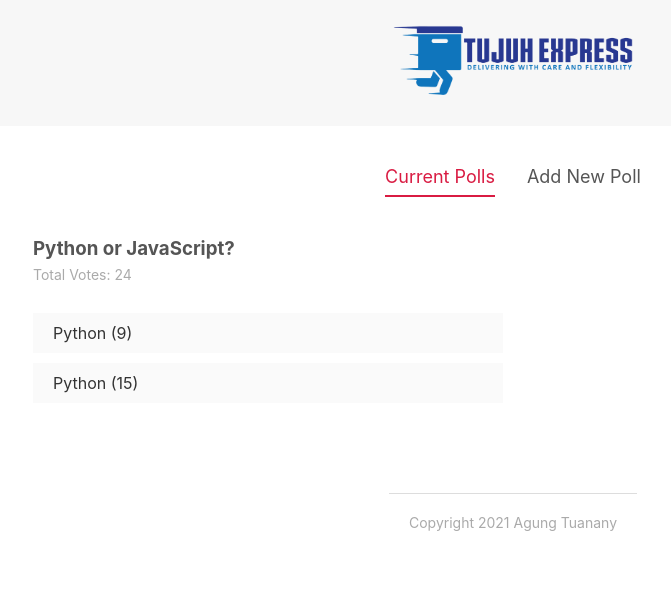
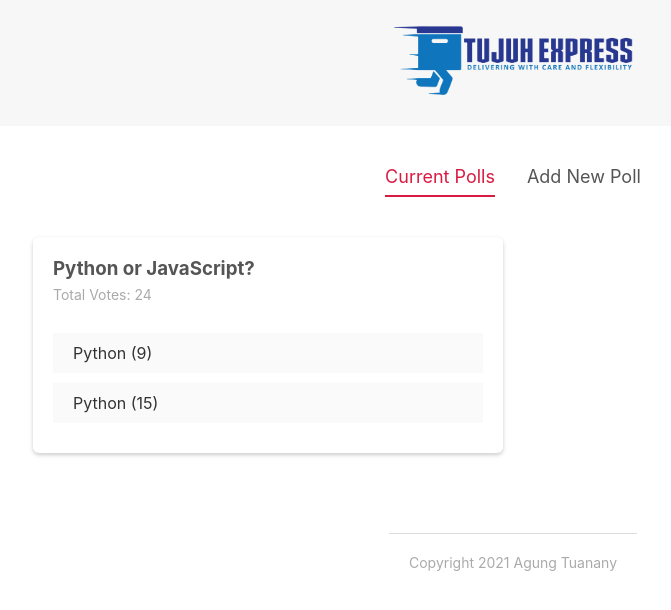
Before and after one commit to agungTuanany/svelte-netninja, a Svelte app: page / in a window 1280 px wide. Shown: the top 610 px of the page, without its empty margins (127-798 px from the left). Built offline with nearby package versions, Linux system fonts and the light colour scheme.

Commit message:
feature(ninjapolls): create carts-component

```diff
--- a/src/components/polls/PollDetails.svelte
+++ b/src/components/polls/PollDetails.svelte
@@ -1,4 +1,5 @@
 <script>
+    import Cart from "../shared/Cart.svelte";
     export let poll;
 
     // reactive values
@@ -6,6 +7,7 @@
 </script>
 
 
+<Cart >
     <div class="poll">
         <h3> { poll.question } </h3>
         <p>Total Votes: { totalVotes }</p>
@@ -18,6 +20,7 @@
             <span>{ poll.answerA } ({ poll.votesB})</span>
         </div>
     </div>
+</Cart>
 
 
 <style>
--- /dev/null
+++ b/src/components/shared/Cart.svelte
@@ -0,0 +1,13 @@
+<div class="card">
+    <slot></slot>
+</div>
+
+
+<style>
+    .card {
+        background: #fff;
+        padding: 20px;
+        border-radius: 6px;
+        box-shadow: 0px 2px 4px rgba(0, 0, 0, 0.2);
+    }
+</style>
```
Lines whose indentation alone changed are shown as unchanged.
